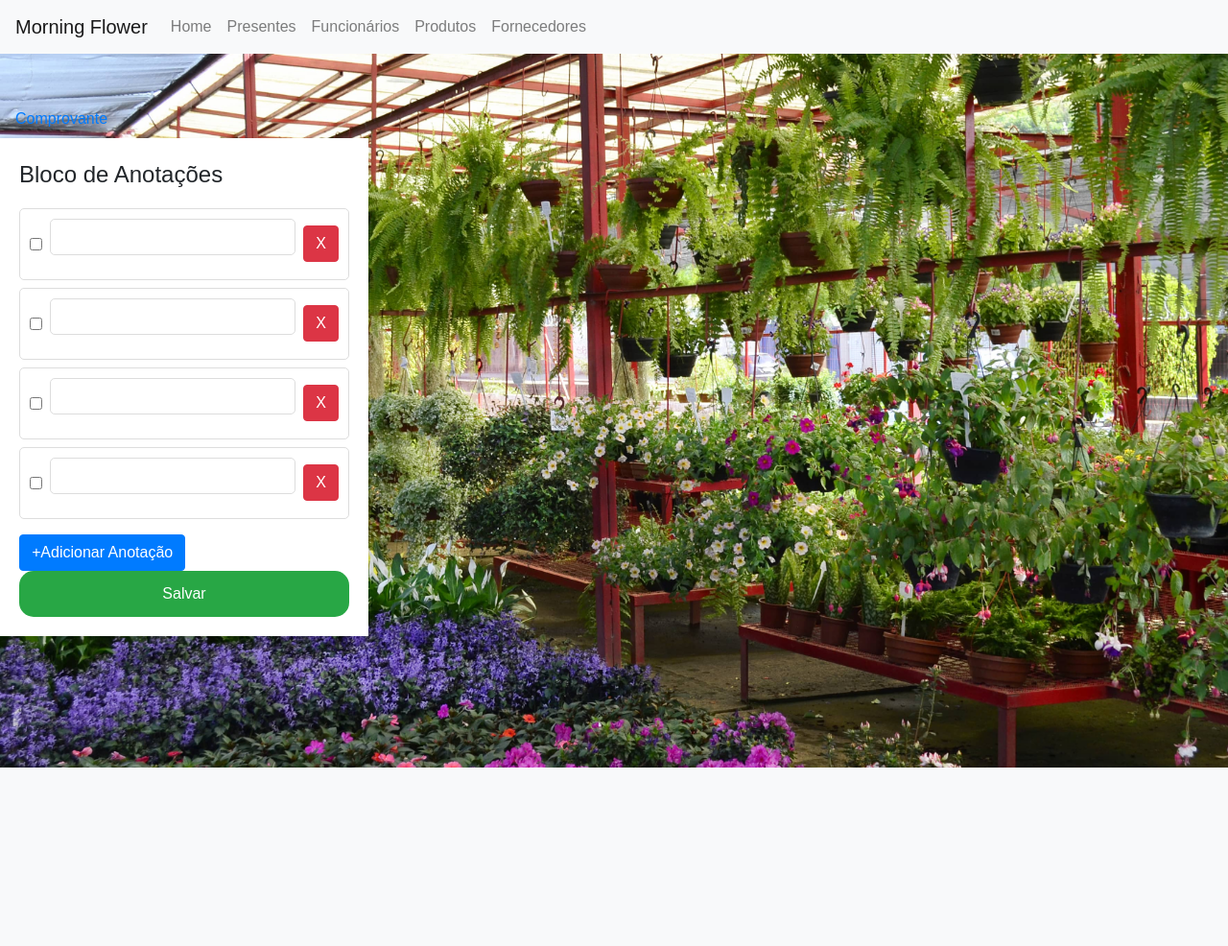
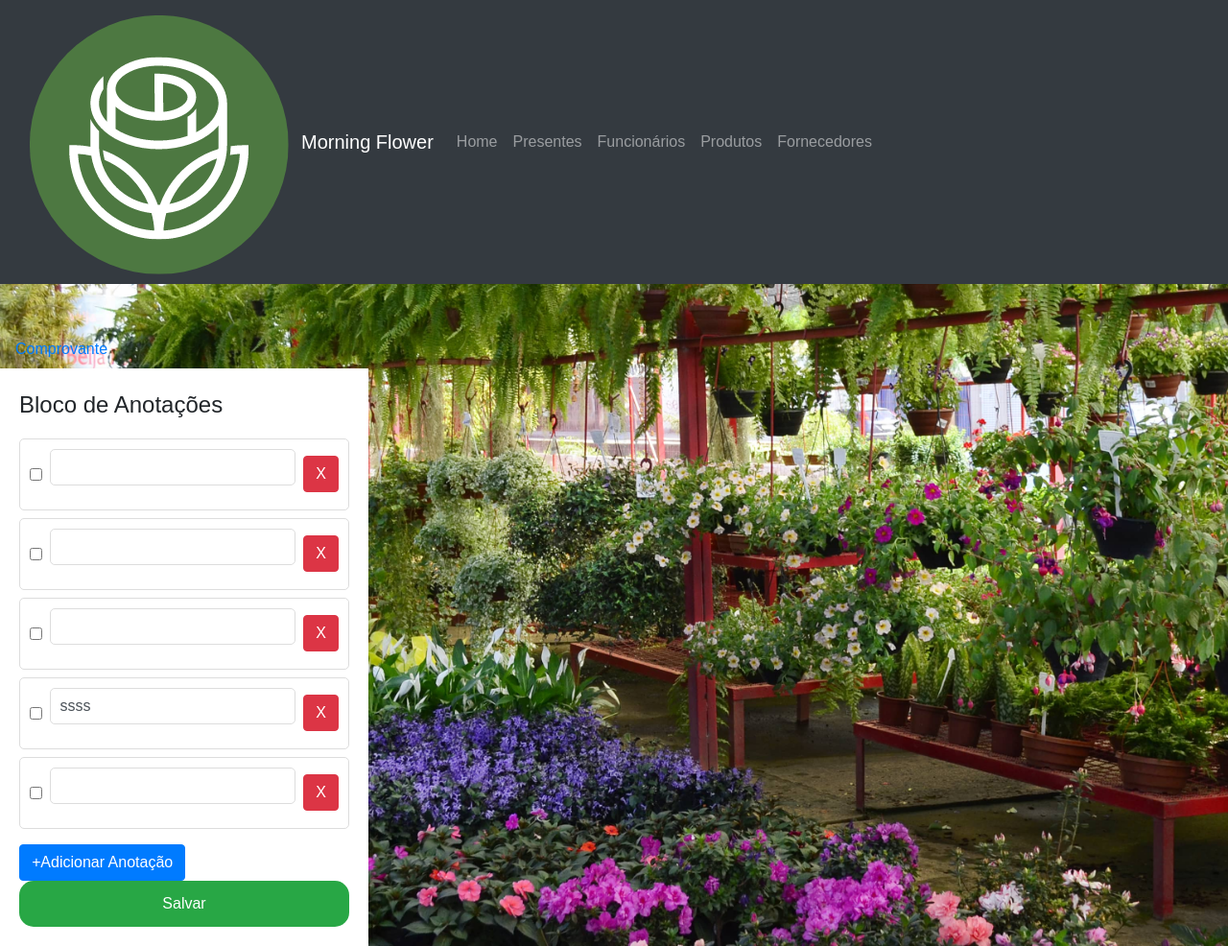
Before and after one commit to Arthurjorge3476/morningFlower, a PHP site: page /painel/index.php in a window 1280 px wide. Shown: the whole page at 96% size. Before the commit the page ends 800 px from the top, so only its background shows below. Run offline with PHP 8.4, Linux system fonts and the light colour scheme.

Commit message:
css e banco

```diff
--- a/css/telainicial.css
+++ b/css/telainicial.css
@@ -74,9 +74,6 @@ div.container form {
 
 
 
-
-
-<<<<<<< HEAD
 /* Header styles */
 header.corpo {
   padding: 0px;
@@ -145,8 +142,17 @@ div.iconelogo img {
 
 navbar-brand{
   font-family: 'Franklin Gothic Medium', 'Arial Narrow', Arial, sans-serif;
+
 }
 
+nav.navbar.img{
+  width: 80px;
+  height: auto;
+}
+
+nav.navbar{
+  background-color: #23232e;
+}
 
 /*
 nav.navbar{
@@ -161,5 +167,3 @@ nav.navbar{
   font-family: system-ui, -apple-system, Helvetica, Arial, sans-serif;
   height: 8vh;
 }*/
-=======
->>>>>>> f773c1a74b4bc450c36c72f5f301f78980f2003c
--- a/painel/fornecedores.php
+++ b/painel/fornecedores.php
@@ -1,7 +1,7 @@
 <?php
 
 $listaFornecedores = select ('fornecedores');
-print_r($listaFornecedores);
+
 
 
 ?>
@@ -14,7 +14,7 @@ print_r($listaFornecedores);
         <input type="submit" value="Pesquisar">
     </form>
  </div>
->>>>>>> f773c1a74b4bc450c36c72f5f301f78980f2003c
+
 
 <table class="table table-bordered table-hover">
     <thead class="table-dark">
--- a/painel/funcionarios.php
+++ b/painel/funcionarios.php
@@ -2,7 +2,7 @@
 <?php
 
 $listaFuncionarios = select ('funcionarios');
-print_r($listaFuncionarios);
+
 
 
 ?>
@@ -19,7 +19,7 @@ print_r($listaFuncionarios);
     </form>
  </div>
 
->>>>>>> f773c1a74b4bc450c36c72f5f301f78980f2003c
+
   <table class="table table-bordered  table-hover">
     <thead class="table-dark">
       <tr>
--- a/painel/index.php
+++ b/painel/index.php
@@ -92,7 +92,8 @@ inserir('produtos',$campos,$valores);
 
 <body class="login">
     <header class="corpo">
-        <nav class="navbar navbar-expand-lg navbar-light bg-light mb-5">
+        <nav class="navbar navbar-expand-lg navbar-dark bg-dark mb-5">
+            <img src="../img/logo.png.png"  >
             <a class="navbar-brand" href="index.php">Morning Flower</a>
             <button class="navbar-toggler" type="button" data-toggle="collapse" data-target="#navbarNavAltMarkup" aria-controls="navbarNavAltMarkup" aria-expanded="false" aria-label="Alterna navegação">
                 <span class="navbar-toggler-icon"></span>
--- a/painel/notepad.txt
+++ b/painel/notepad.txt
@@ -1,3 +1,4 @@
 [ ]
 [ ]
 [ ]
+[ ] ssss
--- a/painel/produtos.php
+++ b/painel/produtos.php
@@ -1,7 +1,7 @@
 <?php
 
 $listaProdutos = select ('produtos');
-print_r($listaProdutos);
+
 
 
 ?>
@@ -15,7 +15,7 @@ print_r($listaProdutos);
     </form>
  </div>
 
->>>>>>> f773c1a74b4bc450c36c72f5f301f78980f2003c
+
 <table class="table table-bordered table-hover">
   <thead class="table-dark">
     <tr>
```
